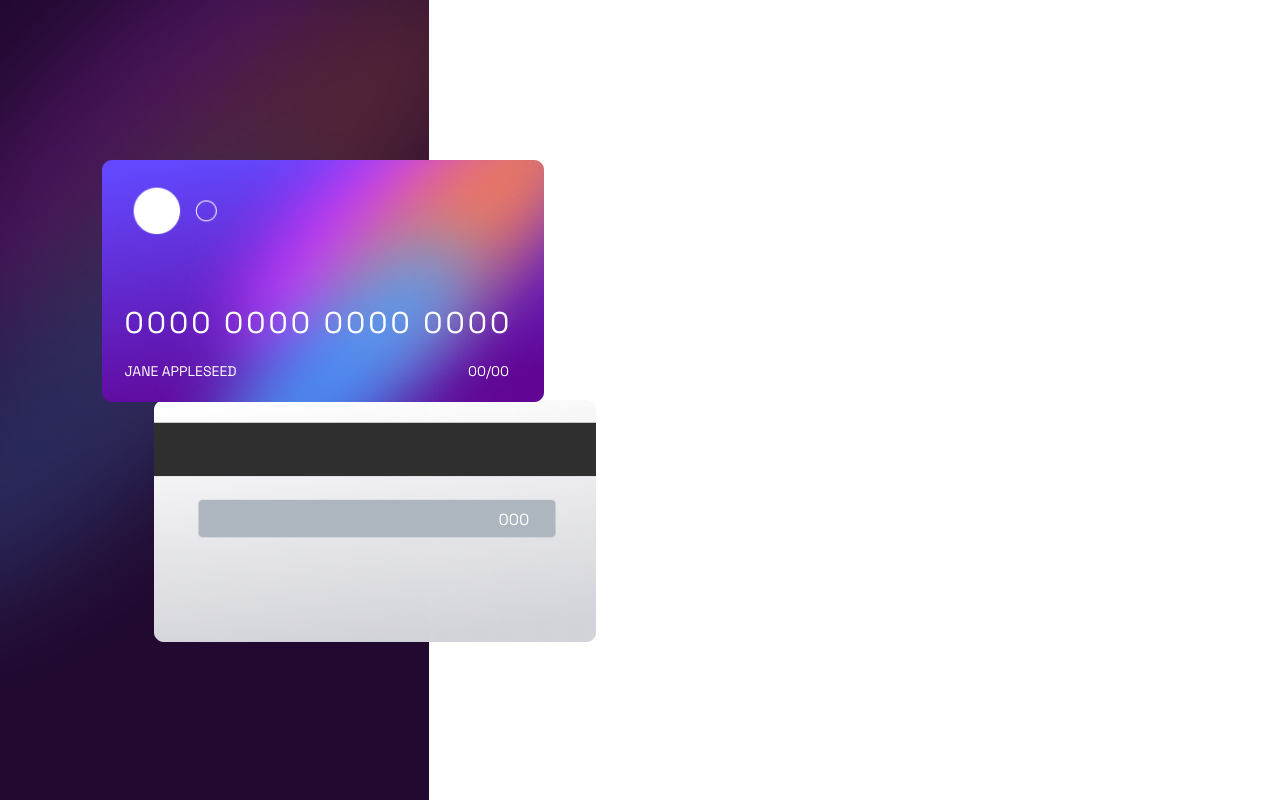
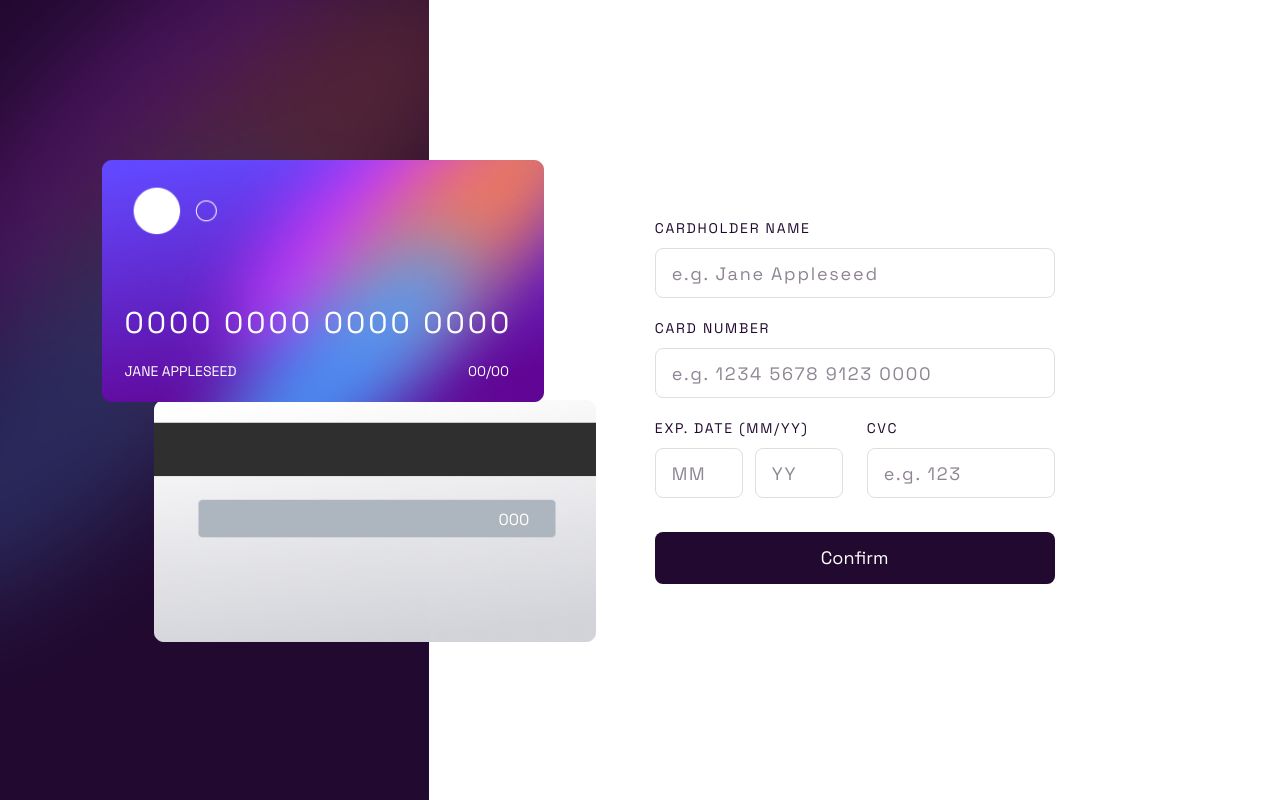
Before and after one commit to bisoladev/Interactive-card-details-form, a React (Vite) app: page / in a window 1280 px wide. Built offline with nearby package versions, Linux system fonts and the light colour scheme.

Commit message:
Added user input functionality

```diff
--- a/src/App.tsx
+++ b/src/App.tsx
@@ -1,4 +1,26 @@
+import { useState } from 'react';
+
 function App() {
+  const [confirmed, setConfirmed] = useState(false);
+  const [name, setName] = useState('');
+  const [number, setNumber] = useState('');
+  const [month, setMonth] = useState('');
+  const [year, setYear] = useState('');
+  const [cvc, setCvc] = useState('');
+
+  const handleCardNumberChange = (e: React.ChangeEvent<HTMLInputElement>) => {
+    // Remove spaces and store only the numbers
+    const value = e.target.value.replace(/\s/g, '');
+
+    // Add spaces after every 4 characters
+    const formattedValue = value
+      .replace(/(\d{4})/g, '$1 ')
+      .trim()
+      .substring(0, 19); // Limit to a maximum of 19 characters (4 groups of 4 + 3 spaces)
+
+    setNumber(formattedValue);
+  };
+
   return (
     // <div className="">
     <div className="relative flex h-screen flex-col md:flex-row">
@@ -9,22 +31,43 @@ function App() {
       />
       <div className="absolute left-[5%] top-[19%] z-10 h-[245px] w-[300px] bg-[url('/front-card.png')] bg-contain bg-no-repeat md:left-[6%] md:top-[20%] lg:left-[8%] lg:w-[442px]">
         <p className="absolute bottom-[55%] left-[5%] text-xl tracking-widest text-white lg:bottom-[26%] lg:text-3xl">
-          0000 0000 0000 0000
+          {number.length > 0 ? number : '0000 0000 0000 0000'}
         </p>
         <p className="absolute bottom-[40%] left-[5%] text-sm text-white lg:bottom-[10%]">
-          JANE APPLESEED
+          {name.length > 0 ? name : 'JANE APPLESEED'}
         </p>
         <p className="absolute bottom-[40%] right-[8%] text-sm text-white lg:bottom-[10%] ">
-          00/00
+          {month.length > 0 ? month : '00'}/{year.length > 0 ? year : '00'}
         </p>
       </div>
       <div className="absolute  left-[15%] top-[4%] h-[245px] w-[300px] bg-[url('/back-card.png')] bg-contain bg-no-repeat max-[352px]:left-[3%] md:left-[6%] md:top-[50%] lg:left-[12%] lg:w-[442px]">
         <p className="absolute right-[15%] top-[28%] text-white lg:top-[44%]">
-          000
+          {cvc.length > 0 ? cvc : '000'}
         </p>
       </div>
       <div className="flex w-full justify-center align-middle">
-        {/* <form
+        {confirmed ? (
+          <div className="flex flex-col justify-center pt-24 text-center align-middle md:pt-0">
+            <div className="mx-auto">
+              <img src="/tick.svg" alt="circular tick" />
+            </div>
+
+            <h2 className="py-6 text-2xl tracking-widest ">THANK YOU!</h2>
+            <p className="pb-8 text-lg text-deepGrey">
+              We’ve added your card details
+            </p>
+            <div>
+              <button
+                type="button"
+                className="w-72 rounded-lg bg-violet py-2 text-lg text-white lg:w-96"
+                onClick={() => setConfirmed(false)}
+              >
+                Confirm
+              </button>
+            </div>
+          </div>
+        ) : (
+          <form
             action="#"
             className="mb-14 mt-24 flex w-11/12 flex-col justify-center align-middle md:w-9/12 lg:mb-0 lg:mt-0 lg:w-[47%]"
           >
@@ -37,6 +80,9 @@ function App() {
                     id="name"
                     placeholder="e.g. Jane Appleseed"
                     className="form-control block w-full"
+                    name="card_name"
+                    onChange={(e) => setName(e.target.value)}
+                    maxLength={25}
                   />
                 </label>
               </div>
@@ -44,10 +90,14 @@ function App() {
                 <label htmlFor="number" className="label">
                   Card Number
                   <input
-                  type="number"
+                    type="text"
                     id="number"
                     placeholder="e.g. 1234 5678 9123 0000"
                     className="form-control block w-full"
+                    name="card_number"
+                    onChange={handleCardNumberChange}
+                    value={number}
+                    maxLength={19}
                   />
                 </label>
               </div>
@@ -57,16 +107,22 @@ function App() {
                     Exp. Date (MM/YY)
                     <div className="flex gap-3">
                       <input
-                      type="number"
+                        type="text"
                         id="month"
                         placeholder="MM"
                         className="form-control w-1/2"
+                        name="expiry_month"
+                        onChange={(e) => setMonth(e.target.value)}
+                        maxLength={2}
                       />
                       <input
-                      type="number"
+                        type="text"
                         id="name"
                         placeholder="YY"
                         className="form-control w-1/2"
+                        name="expiry_year"
+                        onChange={(e) => setYear(e.target.value)}
+                        maxLength={2}
                       />
                     </div>
                   </label>
@@ -75,10 +131,13 @@ function App() {
                   <label htmlFor="cvc" className="label">
                     cvc
                     <input
-                    type="number"
+                      type="text"
                       id="cvc"
                       placeholder="e.g. 123"
                       className="form-control block w-full"
+                      name="cvc"
+                      onChange={(e) => setCvc(e.target.value)}
+                      maxLength={3}
                     />
                   </label>
                 </div>
@@ -87,13 +146,14 @@ function App() {
                 <button
                   type="submit"
                   className="w-full rounded-lg bg-violet py-3 text-lg text-white"
+                  onClick={() => setConfirmed(true)}
                 >
                   Confirm
                 </button>
               </div>
             </div>
-        </form> */}
-        <div></div>
+          </form>
+        )}
       </div>
     </div>
     // </div>
--- a/tailwind.config.js
+++ b/tailwind.config.js
@@ -6,7 +6,7 @@ export default {
       colors: {
         grey: '#DFDEE0',
         violet: '#21092F',
-        deepGrey: '#C8C2CB',
+        deepGrey: '#8F8694',
       },
     },
   },
```
Lines whose indentation alone changed are shown as unchanged.
